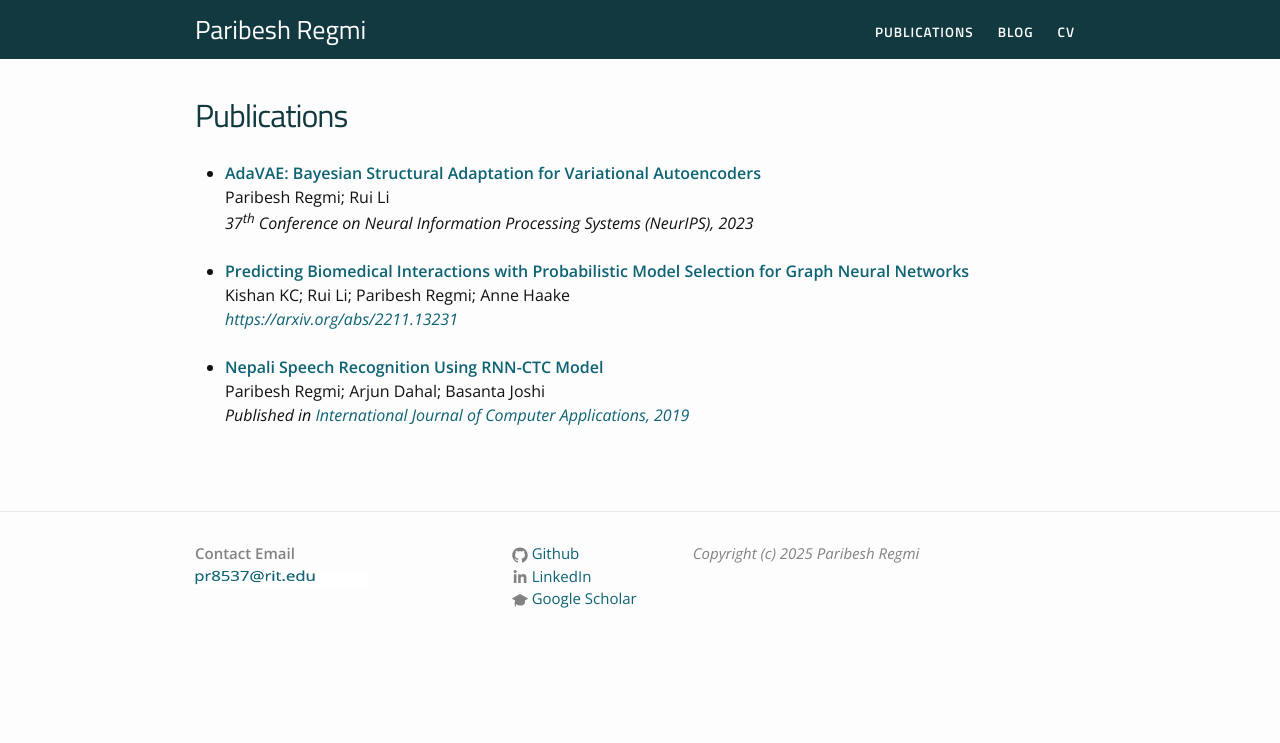
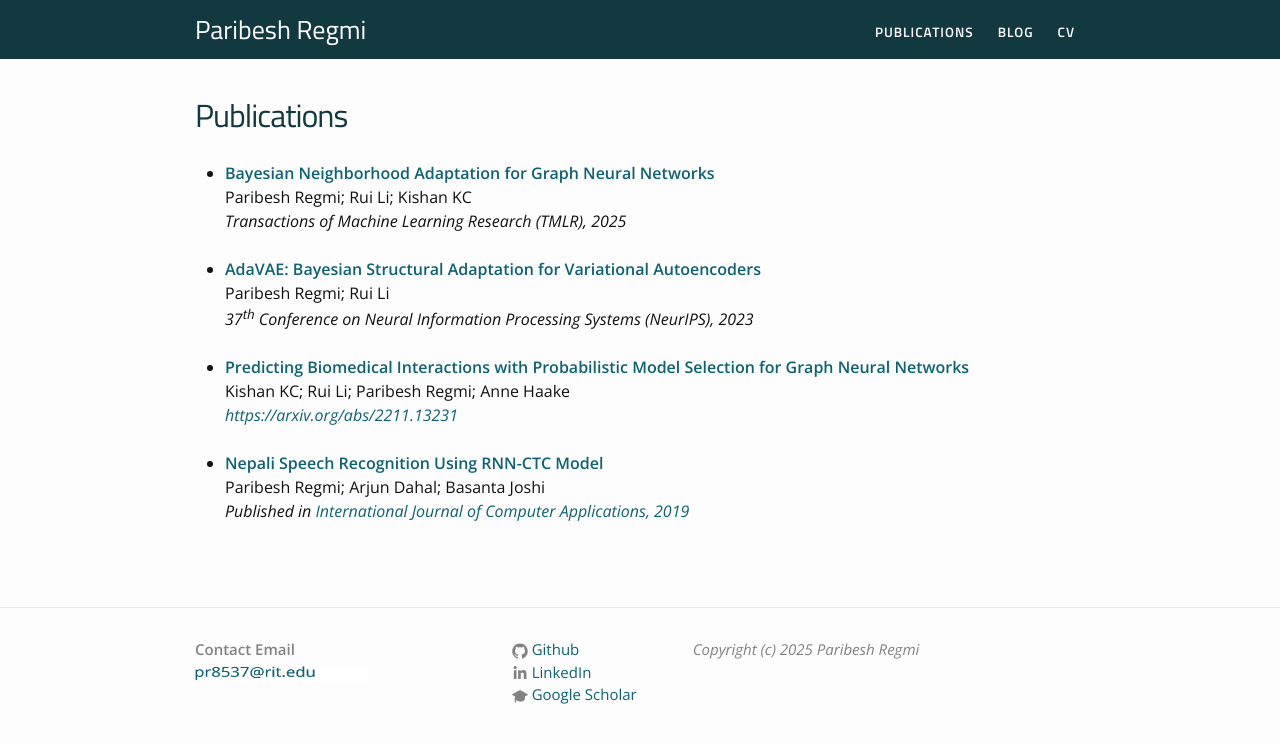
Before and after one commit to paribeshregmi/paribeshregmi.github.io, a Jekyll site: the page built from assets/pages/publications-projects.markdown, in a window 1280 px wide. Shown: the top 743 px of the page. Built offline with Jekyll 4.4.1, drawn with Linux system fonts in a browser that asks for light colours.

Commit message:
Update publications-projects.markdown

```diff
--- a/assets/pages/publications-projects.markdown
+++ b/assets/pages/publications-projects.markdown
@@ -5,6 +5,11 @@ permalink: /publications/
 ---
 
 <ul>
+    <li>
+    <b><a href="https://openreview.net/forum?id=2zEemRib3a" target="_blank" rel="noopener noreferrer">Bayesian Neighborhood Adaptation for Graph Neural Networks</a></b><br>
+        Paribesh Regmi; Rui Li; Kishan KC <br>
+        <em> Transactions of Machine Learning Research (TMLR), 2025 </em>
+    </li><br>
     <li>
         <b><a href="https://neurips.cc/virtual/2023/poster/70855" target="_blank" rel="noopener noreferrer">AdaVAE: Bayesian Structural Adaptation for Variational Autoencoders</a></b><br>
         Paribesh Regmi; Rui Li <br>
```
